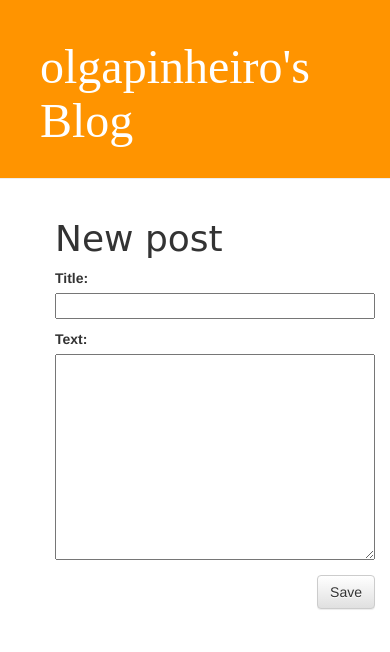
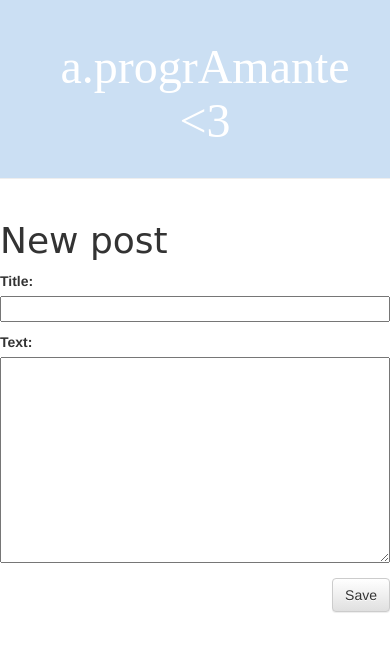
Before and after one commit to olgapinheiro/my-first-blog, a Django app: page /post/new/ in a window 390 px wide. Shown: the top 652 px of the page. Run offline with Django 3.2, Linux system fonts and the light colour scheme; some libraries are stand-ins or nearby versions; some web fonts are replaced.

Commit message:
Alteracoes no layout: de laranja pra azul. Mudancas tbm na posicao do page-header p/ fixo, e outros detalhes.

```diff
--- a/blog/static/css/blog.css
+++ b/blog/static/css/blog.css
@@ -8,7 +8,10 @@ body {
 }
 
 .page-header {
-	background-color: #ff9400;
+	position: fixed;
+	width: 100%;
+	/*height: 120px;*/
+	background-color: #CBDFF3;
 	margin-top: 0;
 	margin-right: 0;
 	margin-left: 0;
@@ -22,8 +25,13 @@ body {
 }
 
 .content {
-	margin-left: 40px;
+	margin-left: 0;/*40px;*/
+	margin-right: 0;
+	position: relative;
+	top: 200px;
+	z-index: -1;
 }
+
 
 h1, h2, h3, h4 {
 	font-family: 'Cherry Swash', cursive;
@@ -51,6 +59,13 @@ h1, h2, h3, h4 {
 
 .post {
 	margin-bottom: 20px;
+	background-color: #E5FAFF/*E5EEFF*/;
+	padding-left: 30px;
+	padding-right: 30px;
+	padding-top: 20px;
+	/*border: 2px solid;*/
+    border-radius: 40px 10px;
+
 }
 
 .post h1 a, .post h1 a:visited {
--- a/blog/templates/blog/base.html
+++ b/blog/templates/blog/base.html
@@ -2,8 +2,9 @@
 <!DOCTYPE html>
 <html>
 <head>
-	<title>Hello, world! :D</title>
+	<title>a.progrAmante</title>
 	<meta charset="utf-8">
+	<meta name="viewport" content="width=device-width, initial-scale=1">
 
 	<link rel="stylesheet" href="//maxcdn.bootstrapcdn.com/bootstrap/3.2.0/css/bootstrap.min.css">
 	<link rel="stylesheet" href="//maxcdn.bootstrapcdn.com/bootstrap/3.2.0/css/bootstrap-theme.min.css">
@@ -14,17 +15,23 @@
 </head>
 
 <body>
-	<div class="page-header">
+	<div class="page-header text-center">
 		{% if user.is_authenticated %}
 			<a href="{% url 'post_new' %}" class="top-menu"> <span class="glyphicon glyphicon-plus"></span> </a>
 		{% endif %}
-		<h1><a href="/">olgapinheiro's Blog</a></h1>
+		<h1><a href="/">a.progrAmante <3</a></h1>
 	</div>
-	<div class="content container">
-		<div class="row">
+	<div class="content container-center">
+		<div class="row" margin-top=150px>
+			<div class="col-md-2">
+
+			</div>
 			<div class="col-md-8">
 				{% block content %}
 				{% endblock %}
+			</div>
+			<div class="col-md-2">
+
 			</div>
 		</div>
 	</div>
```
